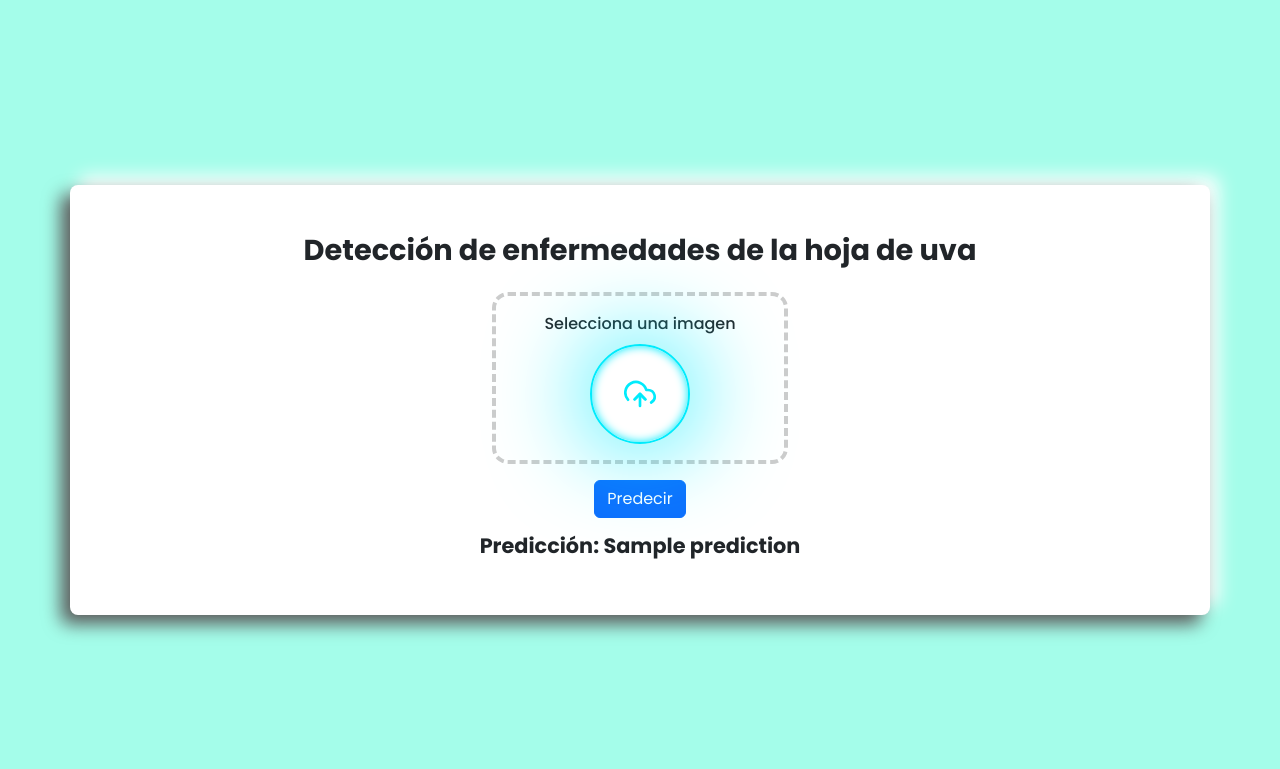
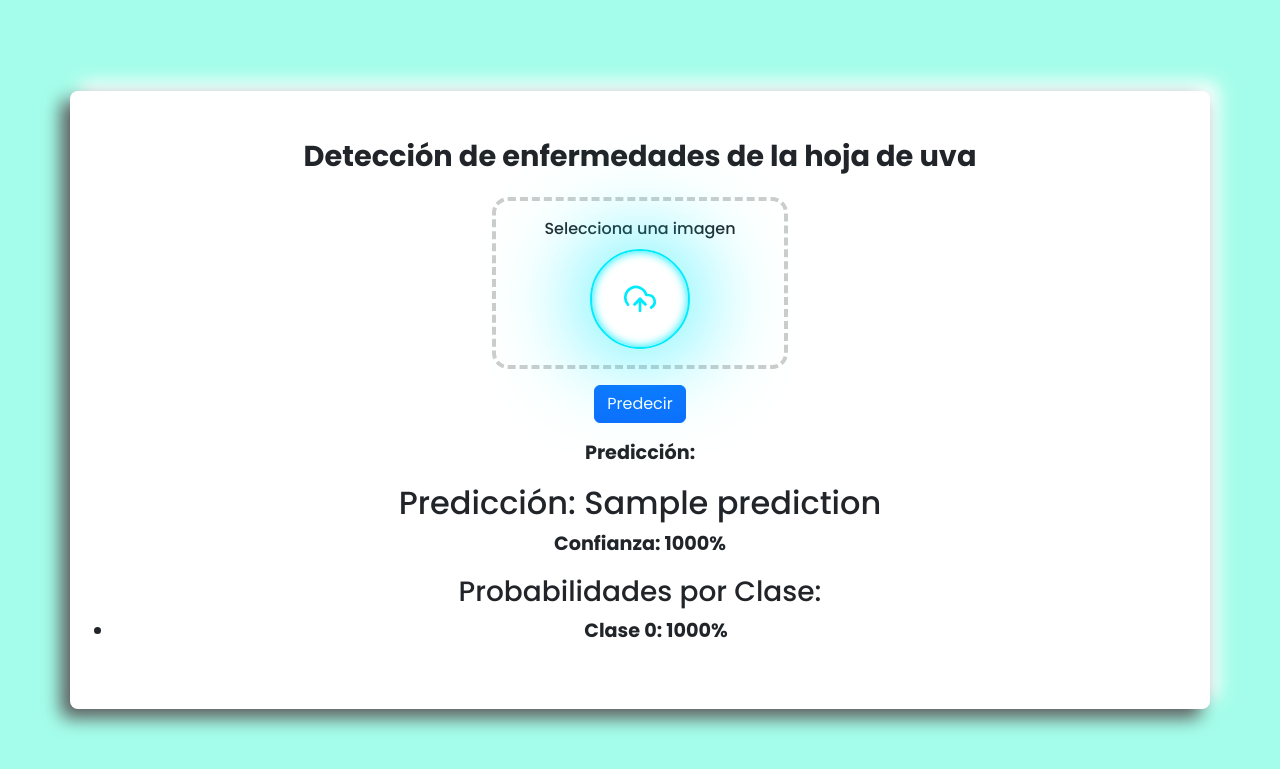
Before and after one commit to ilanangelesrodriguez/page-deteccion-enfermedades-en-hojas-de-uva, a Flask app: template templates/index.html in a window 1280 px wide. Shown: the top 769 px of the page. Run offline with Flask 3, Linux system fonts and the light colour scheme; the template is opened without the code that fills it: most values are stand-ins (such as "Sample title", 1, 10 or a date in 2020).

Commit message:
feat: añadir modulo de prediccion de enfermedad

```diff
--- a/static/styles.css
+++ b/static/styles.css
@@ -58,8 +58,13 @@ button:hover {
 }
 
 .form__result {
-    font-size: 1.3em;
+    font-size: 1.2em !important;
     font-weight: 700;
+}
+
+.form__result-text {
+    font-weight: 500;
+    font-size: 1em
 }
 
 .input-div {
--- a/templates/index.html
+++ b/templates/index.html
@@ -23,9 +23,22 @@
             </div>
             <button type="submit" class="btn btn-primary">Predecir</button>
         </form>
-        {% if prediction %}
-            <h2 class="mt-3 form__result">Predicción: {{ prediction }}</h2>
-        {% endif %}
+
+            {% if prediction %}
+            <div class="mt-3 form__result">
+                Predicción:
+                <h2 class="mt-3">Predicción: {{ prediction }}</h2>
+                <p><strong>Confianza:</strong> {{ confidence | round(2) * 100 }}%</p>
+                <h3>Probabilidades por Clase:</h3>
+                <ul>
+                    {% for prob in probabilities %}
+                        <li>Clase {{ loop.index0 }}: {{ prob | round(4) * 100 }}%</li>
+                    {% endfor %}
+                </ul>
+            </div>
+            {% endif %}
+
+
     </div>
 
     <!-- Modal -->
```
Also changed, not shown: app2.py (+8 -1 lines), uploads/0294ca65-4c29-44be-af28-501df9f715e8___Mt.N.V_HL 6176_270deg.jpeg (deleted), uploads/Camiseta.png (deleted), uploads/Captura de pantalla 2023-03-20 181453.png (deleted), uploads/Captura de pantalla 2023-04-06 112047.png (deleted), uploads/Captura de pantalla 2023-05-21 141118.png (deleted), uploads/Captura de pantalla 2023-05-21 220554.png (deleted), uploads/Liga_de_Fútbol_Profesional_-_Liga_1_(Perú).jpg (deleted), uploads/Logotipo-SN.jpg (deleted), uploads/NimaTech-Imagotipo.jpg (deleted), uploads/img003.jpg (deleted), uploads/liga-1-logo-futbol-peruano.jpg (deleted), 1 other file.
